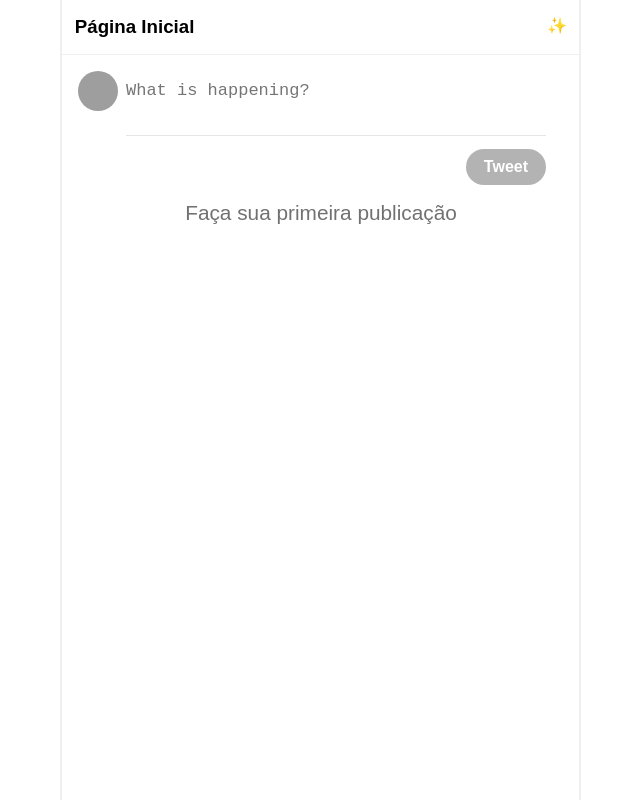
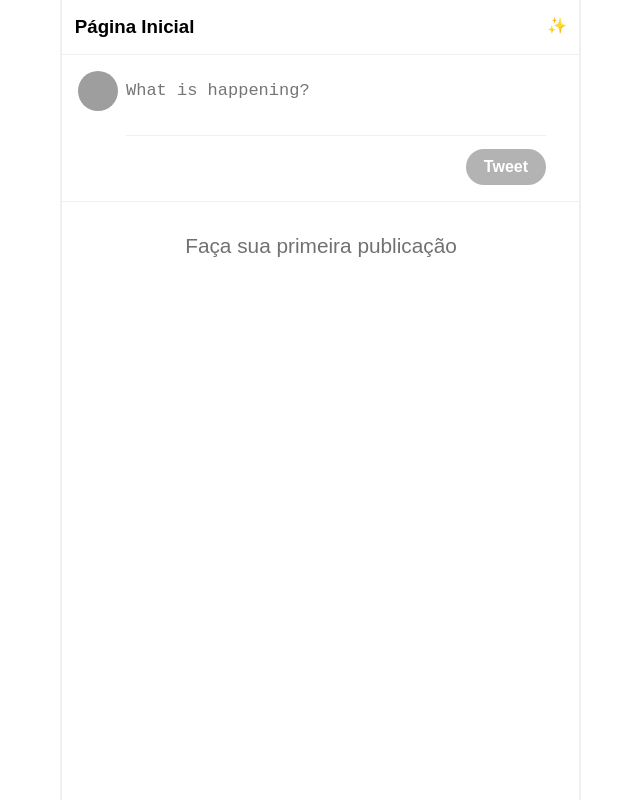
Before and after one commit to LivHelen12/angular-posts, an Angular app: page / in a window 1280 px wide. Shown: the whole page, without its empty margins (320-960 px from the left). Built offline with nearby package versions, Linux system fonts and the light colour scheme; grey boxes are pictures that could not be loaded.

Commit message:
Update layout issues.

```diff
--- a/src/app/components/post/post/post.component.scss
+++ b/src/app/components/post/post/post.component.scss
@@ -2,7 +2,7 @@
   display: flex;
   gap: .5rem;
 
-  border-top: 1px solid #e0e0e0;
+  border-bottom: 1px solid #efefef;
   padding: 1rem;
 
   .content {
--- a/src/app/pages/home/home.component.html
+++ b/src/app/pages/home/home.component.html
@@ -1,12 +1,12 @@
 <ng-container>
   <app-header></app-header>
-    <div class="container">
+  <div class="container">
     <app-form-post></app-form-post>
+  </div>
 
-    <div *ngIf="posts.length > 0; else showNoPosts">
-      <div *ngFor="let post of posts">
-        <app-post [post]="post"></app-post>
-      </div>
+  <div *ngIf="posts.length > 0; else showNoPosts">
+    <div *ngFor="let post of posts">
+      <app-post [post]="post"></app-post>
     </div>
   </div>
 </ng-container>
--- a/src/app/pages/home/home.component.scss
+++ b/src/app/pages/home/home.component.scss
@@ -1,4 +1,9 @@
+.container {
+  border-bottom: 1px solid #efefef;
+}
+
 .no__posts {
+  margin-top: 2rem;
   text-align: center;
   font-size: 1.3rem;
   color: #717171;
--- a/src/app/shared/textarea/textarea.component.scss
+++ b/src/app/shared/textarea/textarea.component.scss
@@ -6,7 +6,7 @@
 
 .textarea-box {
   padding-top: 10px;
-  border-bottom: 1px solid #e6e6e6;
+  border-bottom: 1px solid #efefef;
 
   .textarea {
     outline: none;
```
